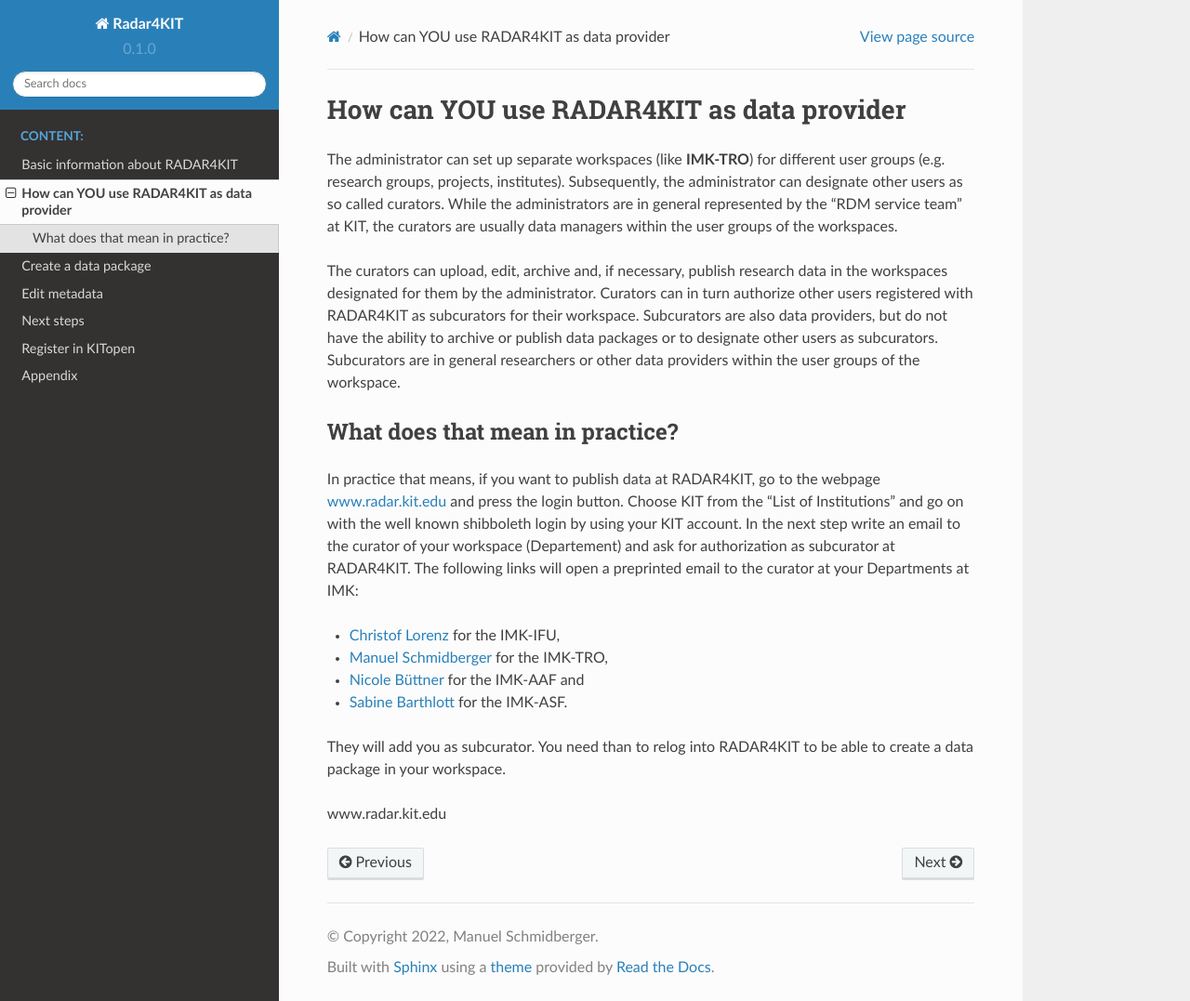
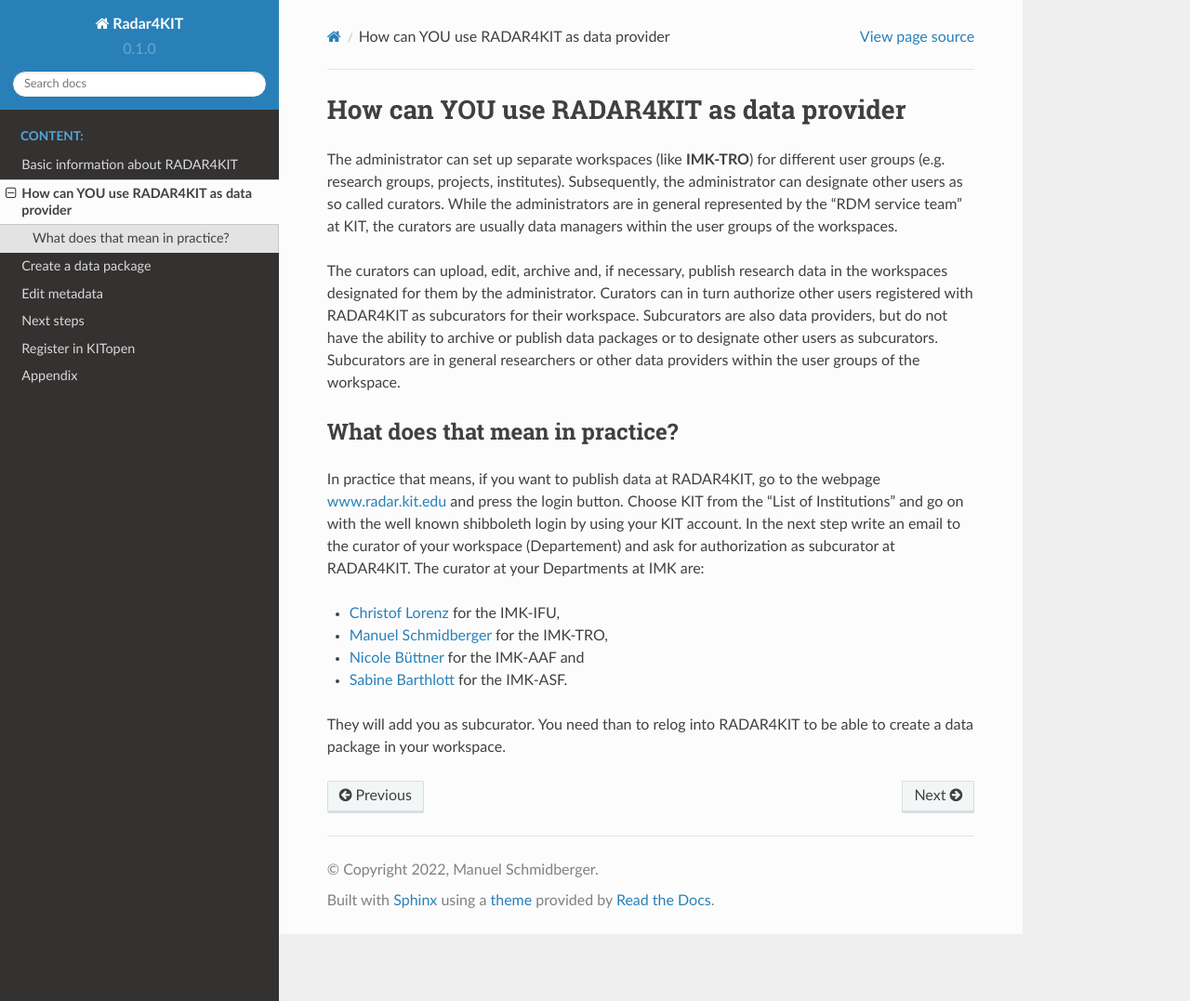
Before and after one commit to sabarth/Radar4KIT, a Sphinx documentation site: the page built from docs/source/Content/usage.rst, in a window 1280 px wide and 1077 px high. Shown: the whole window at 93% size. Built offline with Sphinx 7.4.7 and the Read the Docs theme 2.0.0, drawn with Linux system fonts in a browser that asks for light colours.

```diff
--- a/docs/source/Content/appendix.rst
+++ b/docs/source/Content/appendix.rst
@@ -1,5 +1,8 @@
 Appendix
 ++++++++
+
+Example Radar4KIT .XML
+======================
 
 .. code-block:: xml
 
--- a/docs/source/Content/usage.rst
+++ b/docs/source/Content/usage.rst
@@ -8,13 +8,17 @@ The curators can upload, edit, archive and, if necessary, publish research data
 What does that mean in practice?
 ================================
 
-In practice that means, if you want to publish data at RADAR4KIT, go to the webpage `www.radar.kit.edu <https://radar.kit.edu>`_ and press the login button. Choose KIT from the "List of Institutions" and go on with the well known shibboleth login by using your KIT account. In the next step write an email to the curator of your workspace (Departement) and ask for authorization as subcurator at RADAR4KIT. The following links will open a preprinted email to the curator at your Departments at IMK:
+In practice that means, if you want to publish data at RADAR4KIT, go to the webpage `www.radar.kit.edu <https://radar.kit.edu>`_ and press the login button. Choose KIT from the "List of Institutions" and go on with the well known shibboleth login by using your KIT account. In the next step write an email to the curator of your workspace (Departement) and ask for authorization as subcurator at RADAR4KIT. The curator at your Departments at IMK are:
 
-* `Christof Lorenz <christof.lorenz@kit.edu?subject=Authorization%20as%20subcurator%20at%20RADAR4KIT&body=Hello%20Christof,%0D%0AI%20plan%20to%20publish%20or%20archive%20data%20at%20RADAR4KIT%20and%20this%20is%20my%20request%20for%20an%20authorization%20as%20subcurator.%0D%0AI've%20already%20registered%20my%20KIT%20account%20at%20www.radar.kit.edu%20.%0a%0dThank%20you!>`_ for the IMK-IFU,
-* `Manuel Schmidberger <manuel.schmidberger@kit.edu?subject=Authorization%20as%20subcurator%20at%20RADAR4KIT&body=Hello%20Manuel,%0a%0dI%20plan%20to%20publish%20or%20archive%20data%20at%20RADAR4KIT%20and%20this%20is%20my%20request%20for%20an%20authorization%20as%20subcurator.%0a%0dI've%20already%20registered%20my%20KIT%20account%20at%20www.radar.kit.edu%20.%0a%0dThank%20you!>`_ for the IMK-TRO,
-* `Nicole Büttner <nicole.buettner@kit.edu?subject=Authorization%20as%20subcurator%20at%20RADAR4KIT&body=Hello%20Nicole,%0a%0dI%20plan%20to%20publish%20or%20archive%20data%20at%20RADAR4KIT%20and%20this%20is%20my%20request%20for%20an%20authorization%20as%20subcurator.%0a%0dI've%20already%20registered%20my%20KIT%20account%20at%20www.radar.kit.edu%20.%0a%0dThank%20you!>`_ for the IMK-AAF and
-* `Sabine Barthlott <sabine.barthlott@kit.edu?subject=Authorization%20as%20subcurator%20at%20RADAR4KIT&body=Hello%20Sabine,%0a%0dI%20plan%20to%20publish%20or%20archive%20data%20at%20RADAR4KIT%20and%20this%20is%20my%20request%20for%20an%20authorization%20as%20subcurator.%0a%0dI've%20already%20registered%20my%20KIT%20account%20at%20www.radar.kit.edu%20.%0a%0dThank%20you!>`_ for the IMK-ASF.
+* `Christof Lorenz <christof.lorenz@kit.edu?subject=Authorization%20as%20subcurator%20at%20RADAR4KIT>`_ for the IMK-IFU,
+* `Manuel Schmidberger <manuel.schmidberger@kit.edu?subject=Authorization%20as%20subcurator%20at%20RADAR4KIT>`_ for the IMK-TRO,
+* `Nicole Büttner <nicole.buettner@kit.edu?subject=Authorization%20as%20subcurator%20at%20RADAR4KIT>`_ for the IMK-AAF and
+* `Sabine Barthlott <sabine.barthlott@kit.edu?subject=Authorization%20as%20subcurator%20at%20RADAR4KIT>`_ for the IMK-ASF.
+
+
+.. * `Christof Lorenz <christof.lorenz@kit.edu?subject=Authorization%20as%20subcurator%20at%20RADAR4KIT&body=Hello%20Christof,%0D%0AI%20plan%20to%20publish%20or%20archive%20data%20at%20RADAR4KIT%20and%20this%20is%20my%20request%20for%20an%20authorization%20as%20subcurator.%0D%0AI've%20already%20registered%20my%20KIT%20account%20at%20www.radar.kit.edu%20.%0a%0dThank%20you!>`_ for the IMK-IFU,
+.. * `Manuel Schmidberger <manuel.schmidberger@kit.edu?subject=Authorization%20as%20subcurator%20at%20RADAR4KIT&body=Hello%20Manuel,%0a%0dI%20plan%20to%20publish%20or%20archive%20data%20at%20RADAR4KIT%20and%20this%20is%20my%20request%20for%20an%20authorization%20as%20subcurator.%0a%0dI've%20already%20registered%20my%20KIT%20account%20at%20www.radar.kit.edu%20.%0a%0dThank%20you!>`_ for the IMK-TRO,
+.. * `Nicole Büttner <nicole.buettner@kit.edu?subject=Authorization%20as%20subcurator%20at%20RADAR4KIT&body=Hello%20Nicole,%0a%0dI%20plan%20to%20publish%20or%20archive%20data%20at%20RADAR4KIT%20and%20this%20is%20my%20request%20for%20an%20authorization%20as%20subcurator.%0a%0dI've%20already%20registered%20my%20KIT%20account%20at%20www.radar.kit.edu%20.%0a%0dThank%20you!>`_ for the IMK-AAF and
+.. * `Sabine Barthlott <sabine.barthlott@kit.edu?subject=Authorization%20as%20subcurator%20at%20RADAR4KIT&body=Hello%20Sabine,%0a%0dI%20plan%20to%20publish%20or%20archive%20data%20at%20RADAR4KIT%20and%20this%20is%20my%20request%20for%20an%20authorization%20as%20subcurator.%0a%0dI've%20already%20registered%20my%20KIT%20account%20at%20www.radar.kit.edu%20.%0a%0dThank%20you!>`_ for the IMK-ASF.
 
 They will add you as subcurator. You need than to relog into RADAR4KIT to be able to create a data package in your workspace.
-
-www.radar.kit.edu
```
Also changed, not shown: docs/source/Content/metadata.rst (+49 -1 lines).
